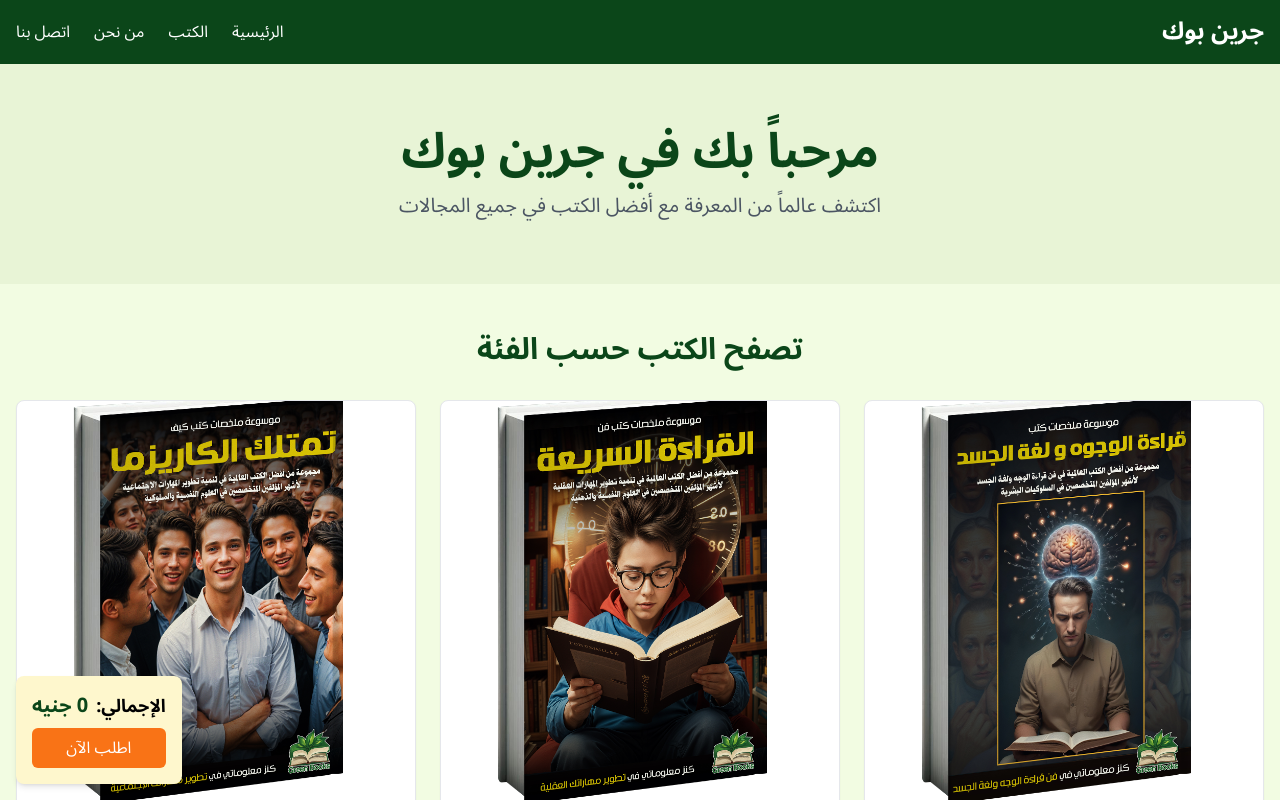
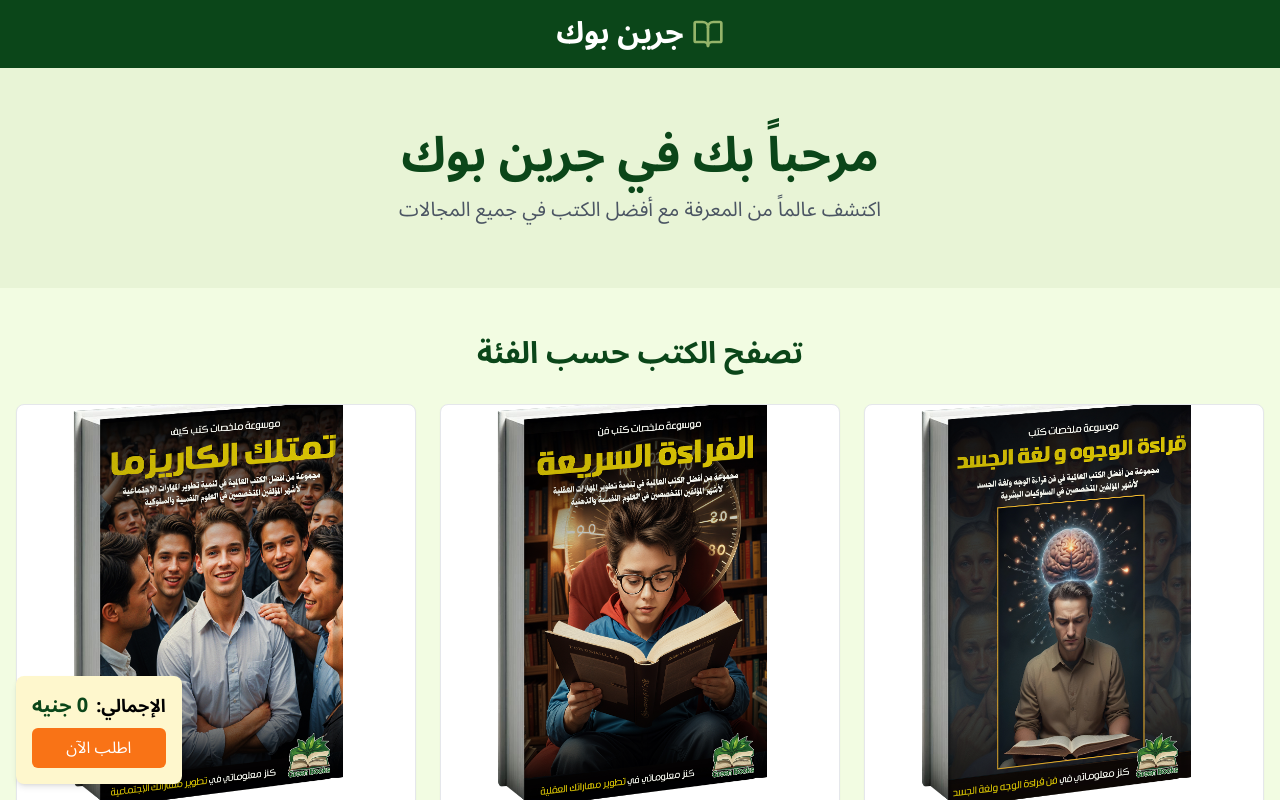
Before and after one commit to hector61000/Green-Book-Shop-Second-Project, a React (Vite) app: page / in a window 1280 px wide. Shown: the top 800 px of the page. Built offline with nearby package versions, Linux system fonts and the light colour scheme.

Commit message:
Update header design and content
Removed navigation links from the header and updated the company name to "جرين بوك" with an attractive book icon beside it for better visibility.
[skip gpt_engineer]

```diff
--- a/src/components/Header.tsx
+++ b/src/components/Header.tsx
@@ -1,20 +1,13 @@
-import { Menu } from "lucide-react";
-import { Button } from "./ui/button";
+import { BookOpen } from "lucide-react";
 
 const Header = () => {
   return (
     <header className="bg-green-primary text-white py-4">
-      <div className="container mx-auto px-4 flex justify-between items-center">
-        <h1 className="text-2xl font-bold">جرين بوك</h1>
-        <nav className="hidden md:flex space-x-6 space-x-reverse">
-          <a href="#" className="hover:text-green-secondary">الرئيسية</a>
-          <a href="#" className="hover:text-green-secondary">الكتب</a>
-          <a href="#" className="hover:text-green-secondary">من نحن</a>
-          <a href="#" className="hover:text-green-secondary">اتصل بنا</a>
-        </nav>
-        <Button variant="ghost" className="md:hidden">
-          <Menu className="h-6 w-6" />
-        </Button>
+      <div className="container mx-auto px-4 flex justify-center items-center">
+        <div className="flex items-center gap-2">
+          <BookOpen className="h-8 w-8 text-green-secondary" />
+          <h1 className="text-3xl font-bold">جرين بوك</h1>
+        </div>
       </div>
     </header>
   );
```
